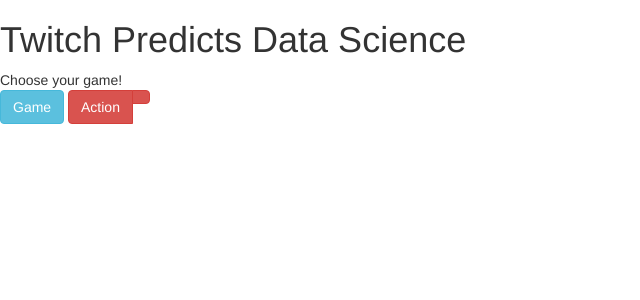
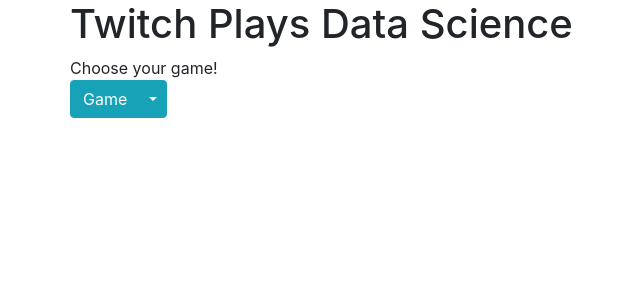
Before and after one commit to dynogravelso/kojak_twitch_prediction, a Flask app: page /demo in a window 1280 px wide. Shown: the top 300 px of the page, without its empty margins (0-640 px from the left). Run offline with Flask 2, Linux system fonts and the light colour scheme; parts of the project's set-up code (start-up, migrations or seed data) failed here and were passed over; some libraries are stand-ins or nearby versions.

Commit message:
semi final complete

```diff
--- a/api.py
+++ b/api.py
@@ -2,5 +2,5 @@ import time
 
 def get_prob():
     # just a demo to simulate realistic calculating time
-    time.sleep(2)
+    time.sleep(1)
     return
--- a/templates/demo.html
+++ b/templates/demo.html
@@ -1,39 +1,42 @@
-{% extends 'bootstrap/base.html' %}
-{% block content %}
-	<!-- {{super ()}} -->
-	<h1> Twitch Predicts Data Science </h1>
+<!doctype html>
+<html lang="en">
+  <head>
+    <!-- Required meta tags -->
+    <meta charset="utf-8">
+    <meta name="viewport" content="width=device-width, initial-scale=1, shrink-to-fit=no">
+
+    <!-- Bootstrap CSS -->
+    <link rel="stylesheet" href="https://stackpath.bootstrapcdn.com/bootstrap/4.1.3/css/bootstrap.min.css" integrity="sha384-MCw98/SFnGE8fJT3GXwEOngsV7Zt27NXFoaoApmYm81iuXoPkFOJwJ8ERdknLPMO" crossorigin="anonymous">
+
+    <title>Twitch Prediction</title>
+  </head>
+  <body>
+  	<div class="container">
+  		<div class = 'row'>
+  			<h1> Twitch Plays Data Science </h1>
+  		</div>
+	  	<div class='row'>
 			Choose your game!<br>
-	<button class="btn btn-info dropdown-toggle dropdown-toggle-split" type="button" id="dropdownMenuButton" data-toggle="dropdown" aria-haspopup="true" aria-expanded="false">
-	Game
-	</button>
-	<div class="dropdown-menu" aria-labelledby="dropdownMenuButton">
-		<a class="dropdown-item" href="/pred">Fortnite</a><br>
-		<a class="dropdown-item" href="/pred">Hearthstone</a><br>
-		<a class="dropdown-item" href="/pred">Dota 2</a><br>
 		</div>
-
+		<div class='row'>
 			<div class="btn-group">
-	  <button type="button" class="btn btn-danger">Action</button>
-	  <button type="button" class="btn btn-danger dropdown-toggle dropdown-toggle-split" data-toggle="dropdown" aria-haspopup="true" aria-expanded="false">
+			  <button type="button" class="btn btn-info">Game</button>
+			  <button type="button" class="btn btn-info dropdown-toggle dropdown-toggle-split" data-toggle="dropdown" aria-haspopup="true" aria-expanded="false">
 			    <span class="sr-only">Toggle Dropdown</span>
 			  </button>
 			  <div class="dropdown-menu">
-	    <a class="dropdown-item" href="#">Fortnite</a>
-	    <a class="dropdown-item" href="#">Hearthstone</a>
-	    <a class="dropdown-item" href="#">Dota 2</a>
+			    <a class="dropdown-item" href="/pred">Fortnite</a>
+			    <a class="dropdown-item" href="/pred">Hearthstone</a>
+			    <a class="dropdown-item" href="/pred">Dota 2</a>
 			  </div>
 			</div>
-{% endblock %}
-<!-- <html>
-	<head>
-	</head>
-	<body>
+		</div>
+	</div>
 
-	{% if prob %}
-	The hurricane is likely to cause huge damage!
-	{% endif %}
-	{% if prob == 0 %}
-	The hurricane is not likely to cause much damage.
-	{% endif %}
+    <!-- Optional JavaScript -->
+    <!-- jQuery first, then Popper.js, then Bootstrap JS -->
+    <script src="https://code.jquery.com/jquery-3.3.1.slim.min.js" integrity="sha384-q8i/X+965DzO0rT7abK41JStQIAqVgRVzpbzo5smXKp4YfRvH+8abtTE1Pi6jizo" crossorigin="anonymous"></script>
+    <script src="https://cdnjs.cloudflare.com/ajax/libs/popper.js/1.14.3/umd/popper.min.js" integrity="sha384-ZMP7rVo3mIykV+2+9J3UJ46jBk0WLaUAdn689aCwoqbBJiSnjAK/l8WvCWPIPm49" crossorigin="anonymous"></script>
+    <script src="https://stackpath.bootstrapcdn.com/bootstrap/4.1.3/js/bootstrap.min.js" integrity="sha384-ChfqqxuZUCnJSK3+MXmPNIyE6ZbWh2IMqE241rYiqJxyMiZ6OW/JmZQ5stwEULTy" crossorigin="anonymous"></script>
   </body>
-</html> -->
+</html>
```
Also changed, not shown: templates/pred.html (+21 -9 lines), demo_plot.png. Lines whose indentation alone changed are shown as unchanged.
